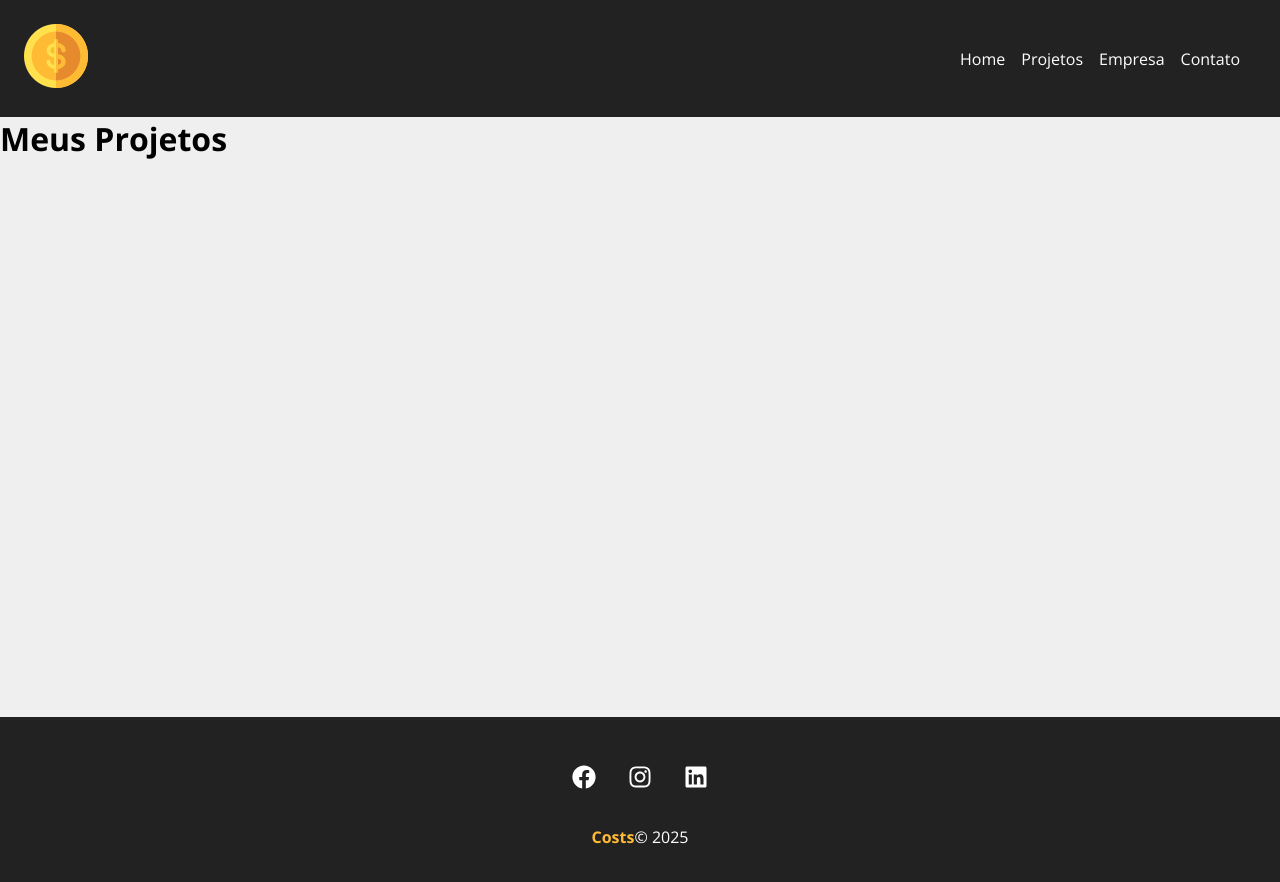
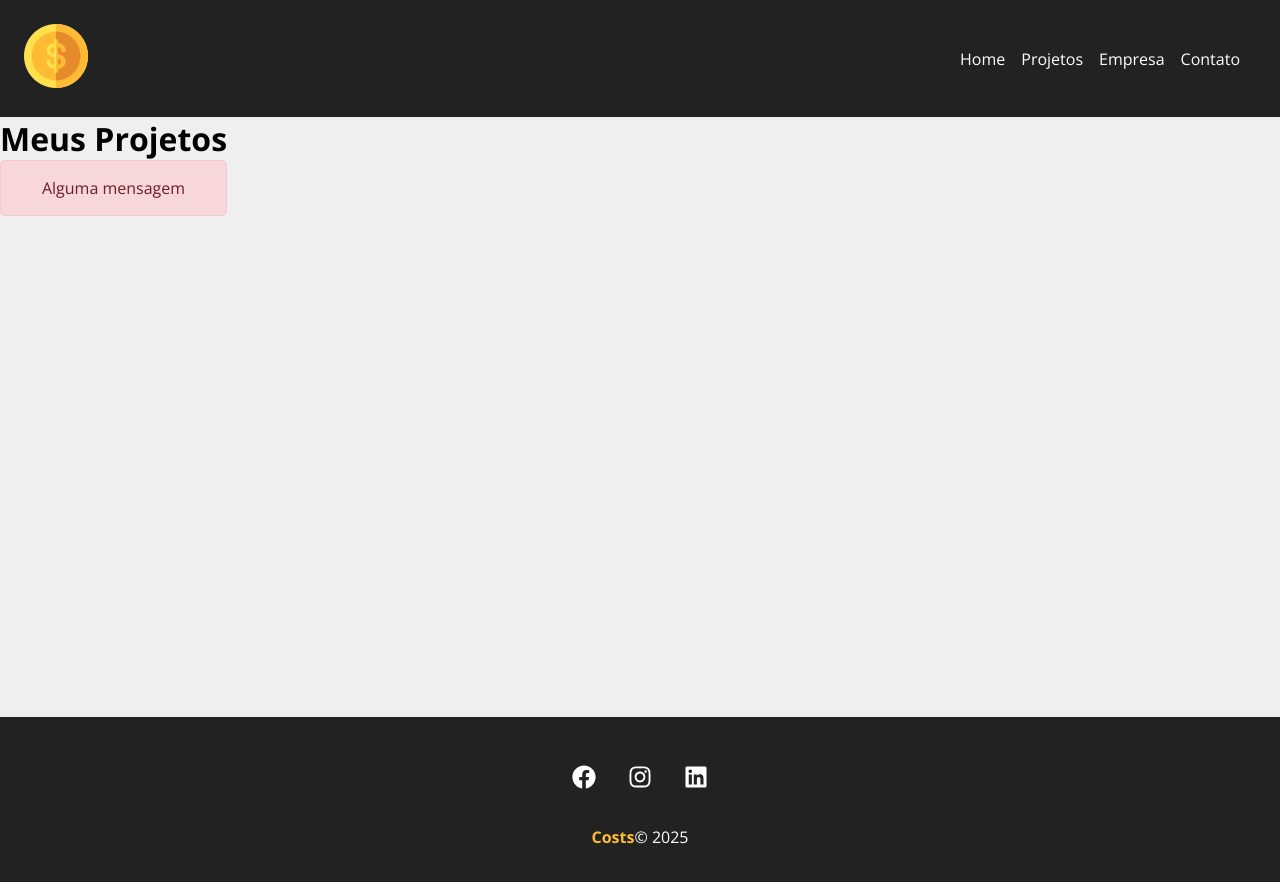
Before and after one commit to RusthenRonald/Projeto-React, a React (Create React App) app in the folder new-project/: page /projects in a window 1280 px wide. Shown: the top 882 px of the page. Built offline with nearby package versions, Linux system fonts and the light colour scheme; the HTML template or start-up script is replaced by a standard one; a web font is replaced by a local one.

Commit message:
adicionando constante

```diff
--- a/new-project/src/components/Layout/Message.js
+++ b/new-project/src/components/Layout/Message.js
@@ -3,19 +3,9 @@ import {useState, useEffect} from 'react'
 import styles from './Message.module.css'
 function Message({type, msg}){
 
-    const [visible, setVisible] = useState(false)//começa n exibindo
+    const[visible,setVisible]=useState()
 
-
-    useEffect(()=>{
-        if(!msg){
-            setVisible(false)
-        }
-    })
     return(
-        <>
-            {visible &&(
-                <div className={`${styles.message}${styles[type]}`}></div>
-            )}
-        </>
+        <div className={`${styles.message} ${styles[type]}`}>{msg}</div>
     )
 } export default Message
--- a/new-project/src/components/pages/Projects.js
+++ b/new-project/src/components/pages/Projects.js
@@ -3,7 +3,7 @@ function Projects (){
     return(
         <div>
             <h1>Meus Projetos</h1>
-            <Message msg='Alguma mensagem' />
+            <Message msg='Alguma mensagem' type="error"/>
         </div>
     )
 } export default Projects
```
